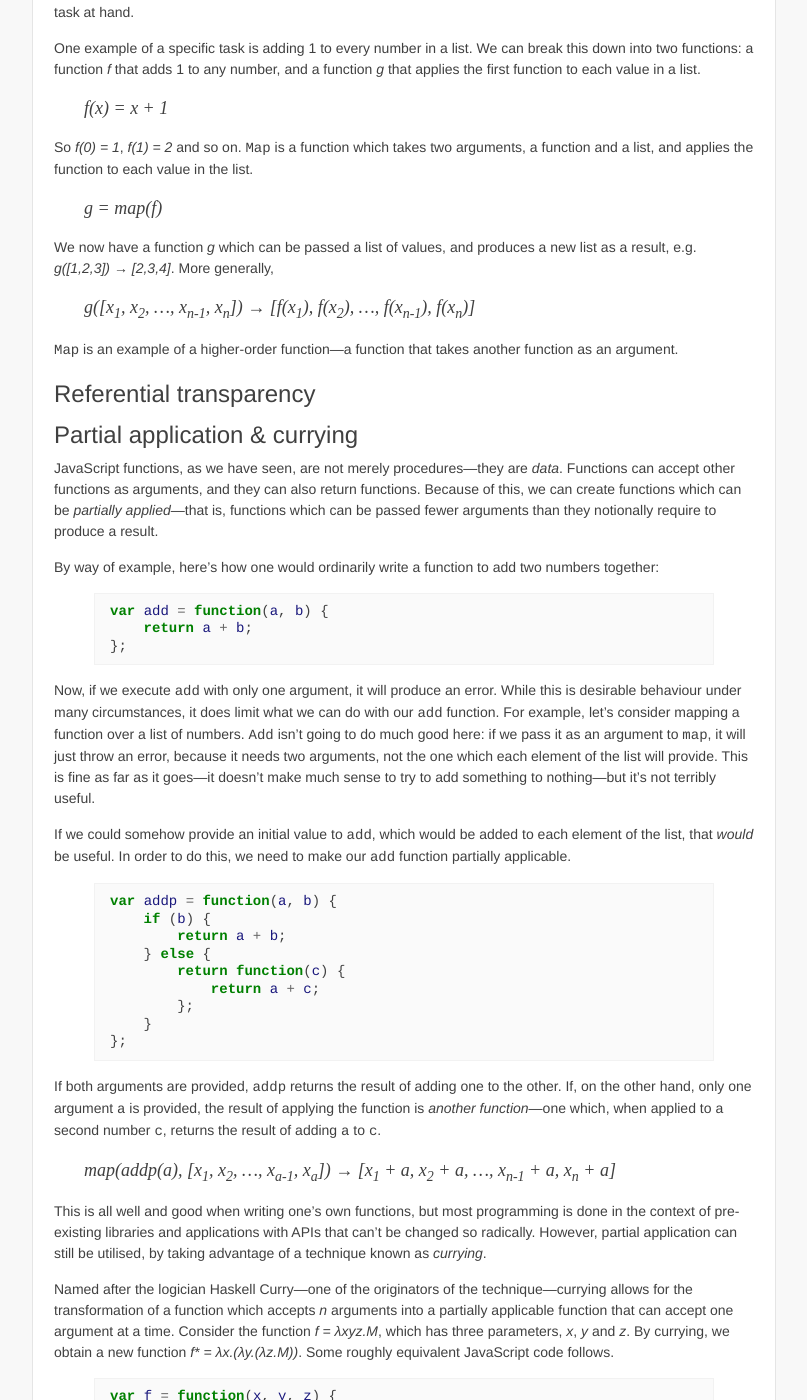
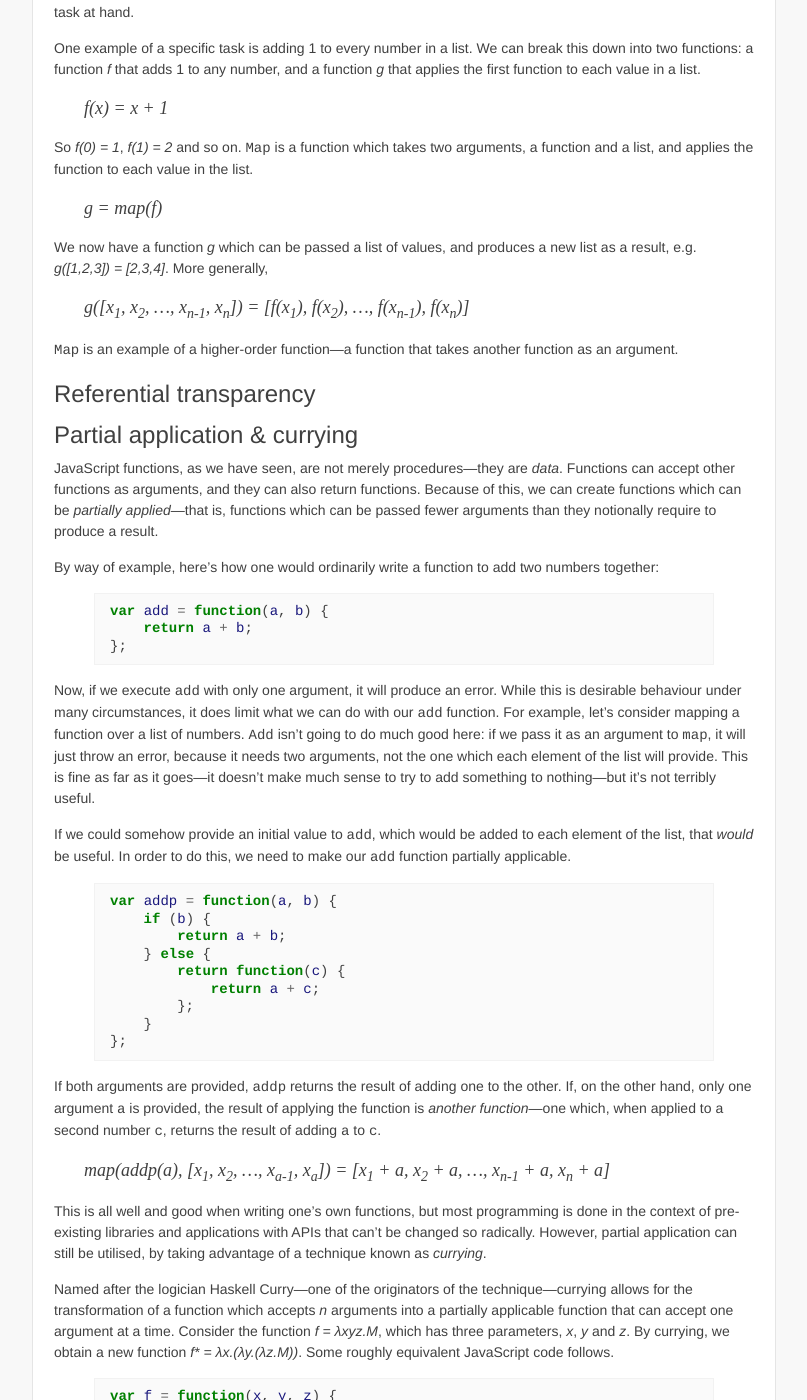
Before and after one commit to othermedia/js-handbook, a Jekyll site: the page built from functional-programming.md, in a window 1280 px wide and 1400 px high, scrolled down 1921 px. Shown: the whole window, without its empty margins (236-1043 px from the left). Built offline with Jekyll 4.4.1, drawn with Linux system fonts in a browser that asks for light colours; some of the changed text lies outside the part shown.

```diff
--- a/functional-programming.md
+++ b/functional-programming.md
@@ -152,9 +152,9 @@ list.
 > g = map(f)
 
 We now have a function _g_ which can be passed a list of values, and produces a
-new list as a result, e.g. _g(\[1,2,3\]) → \[2,3,4\]_. More generally,
+new list as a result, e.g. _g(\[1,2,3\]) = \[2,3,4\]_. More generally,
 
-> g(\[x<sub>1</sub>, x<sub>2</sub>, ..., x<sub>n-1</sub>, x<sub>n</sub>\]) →
+> g(\[x<sub>1</sub>, x<sub>2</sub>, ..., x<sub>n-1</sub>, x<sub>n</sub>\]) =
 > \[f(x<sub>1</sub>), f(x<sub>2</sub>), ..., f(x<sub>n-1</sub>),
 > f(x<sub>n</sub>)\]
 
@@ -216,7 +216,7 @@ applying the function is _another function_---one which, when applied to a
 second number `c`, returns the result of adding `a` to `c`.
 
 > map(addp(a), \[x<sub>1</sub>, x<sub>2</sub>, ..., x<sub>a-1</sub>,
-> x<sub>a</sub>\]) → \[x<sub>1</sub> + a, x<sub>2</sub> + a, ...,
+> x<sub>a</sub>\]) = \[x<sub>1</sub> + a, x<sub>2</sub> + a, ...,
 > x<sub>n-1</sub> + a, x<sub>n</sub> + a\]
 
 This is all well and good when writing one's own functions, but most
@@ -355,15 +355,15 @@ type.
 
 Folds take three arguments: a function, an initial value, and a list. A simple
 example is `sum`, a function that takes a list of numbers and adds them
-together: _sum(\[1,2,3\]) → 6_, and more generally,
+together: _sum(\[1,2,3\]) = 6_, and more generally,
 
-> sum(\[x<sub>1</sub>, x<sub>2</sub>, ..., x<sub>n-1</sub>, x<sub>n</sub>\]) →
+> sum(\[x<sub>1</sub>, x<sub>2</sub>, ..., x<sub>n-1</sub>, x<sub>n</sub>\]) =
 > x<sub>1</sub> + x<sub>2</sub> + ... + x<sub>n-1</sub> + x<sub>n</sub>
 
 Let's start by defining the function `add` which will take the result of the
 fold so far and add it to the current value.
 
-> add x y = x + y
+> add(x, y) = x + y
 
 We could write this almost as simply in JavaScript.
 
```
